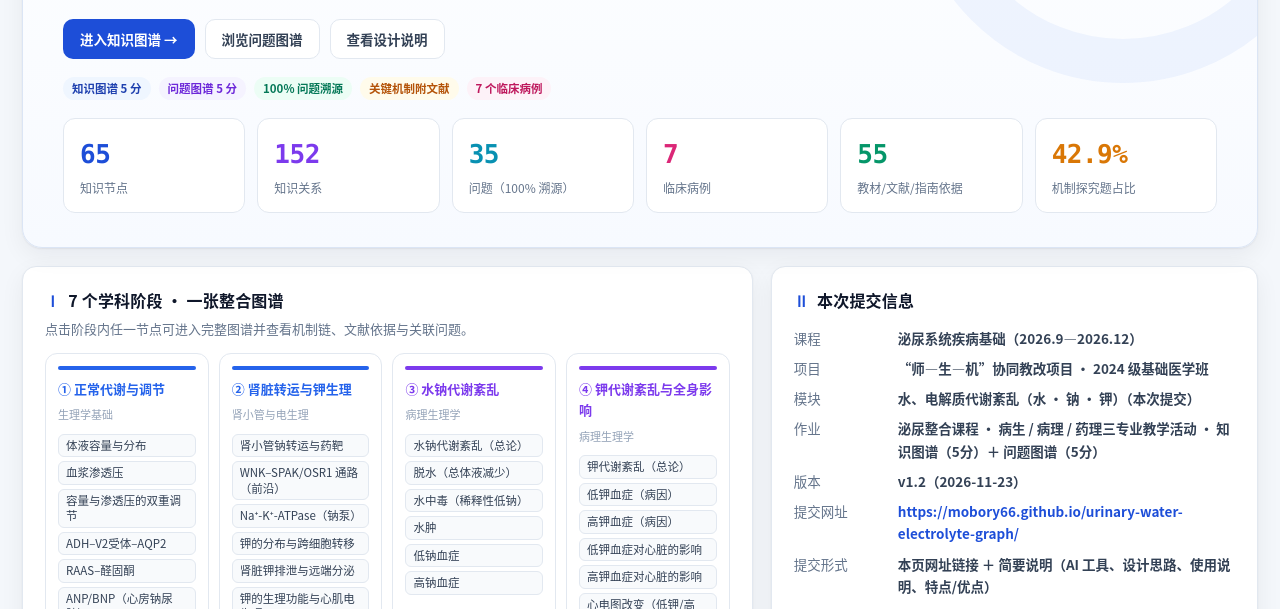
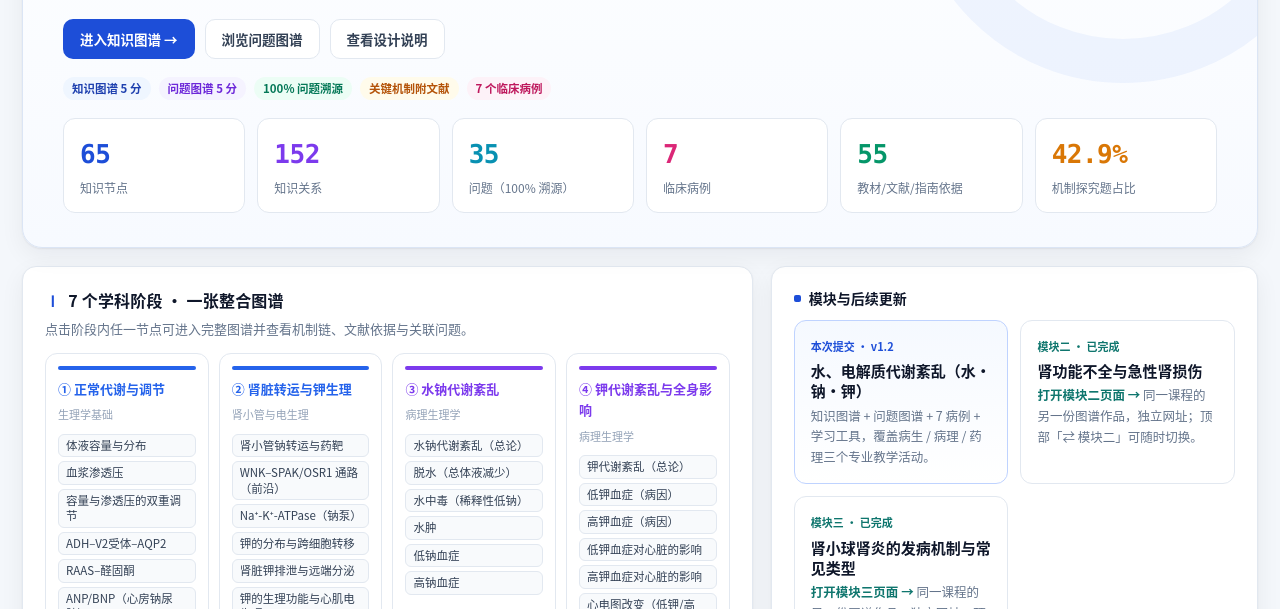
Before and after one commit to mobory66/urinary-water-electrolyte-graph, a plain HTML site: page index.html in a window 1280 px wide. Shown: the part 343-952 px from the top of the page. Drawn offline with Linux system fonts and the light colour scheme.

Commit message:
Add files via upload

```diff
--- a/index.html
+++ b/index.html
@@ -3600,22 +3600,12 @@ APP.views.overview = function () {
         '<div class="stage-strip">' + stageCards + '</div>' +
       '</div>' +
       '<div class="card card-pad">' +
-        '<div class="section-title" style="font-size:16px"><span class="num">Ⅱ</span>本次提交信息</div>' +
-        '<dl class="info-list" style="margin-top:12px">' +
-          '<dt>课程</dt><dd>' + esc(META.course) + '</dd>' +
-          '<dt>项目</dt><dd>' + esc(META.program) + '</dd>' +
-          '<dt>模块</dt><dd>' + esc(META.module) + '（本次提交）</dd>' +
-          '<dt>作业</dt><dd>' + esc(META.assignment) + '</dd>' +
-          '<dt>版本</dt><dd>' + esc(META.version) + '（' + esc(META.date) + '）</dd>' +
-          '<dt>提交网址</dt><dd><a href="' + esc(META.links.self) + '">' + esc(META.links.self) + '</a></dd>' +
-          '<dt>提交形式</dt><dd>本页网址链接 ＋ 简要说明（AI 工具、设计思路、使用说明、特点/优点）</dd>' +
-          '<dt>署名</dt><dd class="muted" style="font-weight:400">（按评分要求不在页面展示个人信息；提交时可在作业板块填写）</dd>' +
-        '</dl>' +
-        '<div class="hr"></div>' +
         '<div class="panel-title"><span class="dot"></span>模块与后续更新</div>' +
         '<div class="module-cards">' +
           '<div class="module-card current"><div class="mc-tag">本次提交 · ' + esc(META.version) + '</div><h4>水、电解质代谢紊乱（水·钠·钾）</h4><p>知识图谱 + 问题图谱 + 7 病例 + 学习工具，覆盖病生 / 病理 / 药理三个专业教学活动。</p></div>' +
-          '<div class="module-card"><div class="mc-tag" style="color:#0f766e">模块二 · 已完成</div><h4>肾功能不全的基本发病环节与急性肾损伤</h4><p><a href="' + esc(META.links.module2) + '" style="color:#0f766e;font-weight:700">打开模块二页面 →</a> 同一课程的另一份图谱作品，独立网址；顶部「⇄ 模块二」可随时切换。</p></div>' +
+          ((META.links.modules || []).filter(function (m) { return m.url !== META.links.self; }).map(function (m) {
+            return '<div class="module-card"><div class="mc-tag" style="color:#0f766e">' + esc(m.label) + ' · 已完成</div><h4>' + esc(m.title) + '</h4><p><a href="' + esc(m.url) + '" style="color:#0f766e;font-weight:700">打开' + esc(m.label) + '页面 →</a> 同一课程的另一份图谱作品，独立网址；顶部「⇄ ' + esc(m.label) + '」可随时切换。</p></div>';
+          }).join('')) +
         '</div>' +
       '</div>' +
     '</div>' +
@@ -3970,7 +3960,7 @@ APP.views.guide = function () {
             '<tr><th>提交网址</th><td><a href="' + esc(META.links.self) + '">' + esc(META.links.self) + '</a></td></tr>' +
             '<tr><th>一句话说明</th><td>本作品用“生理—病生—病理—药理—临床”五层结构整合水电解质紊乱知识图谱（65 节点/152 关系），并设计 35 个 100% 溯源知识节点的问题图谱（三级问题、四类问题、机制探究占 ' + APP.stats.mechPct + '%），附 7 个临床病例与交互学习工具；AI 仅用于生成初稿与网页代码，医学内容逐条对照教材、指南与 PubMed 文献人工核对。</td></tr>' +
           '</tbody></table>' +
-          '<div class="note-box" style="margin-top:12px"><b>提交提示：</b>把本页网址粘贴到作业板块即可；页面顶部/页脚的「⇄ 模块二」按钮可切换到模块二（肾功能不全与急性肾损伤，独立网址 <a href="' + esc(META.links.module2) + '">' + esc(META.links.module2) + '</a>），两页可互相切换。若需展示课堂使用记录，可在下方补充。</div>' +
+          '<div class="note-box" style="margin-top:12px"><b>提交提示：</b>把本页网址粘贴到作业板块即可；页面顶部与页脚有切换按钮，可切换到模块二（<a href="' + esc(META.links.module2) + '">' + esc(META.links.module2) + '</a>）与模块三（<a href="' + esc(META.links.module3) + '">' + esc(META.links.module3) + '</a>），三个模块可互相切换。若需展示课堂使用记录，可在下方补充。</div>' +
         '</section>' +
         '<section class="guide-section" id="g-ai"><h2>AI 工具使用说明</h2><div class="sec-sub">对应作业要求：说明所用 AI 工具、设计思路、使用说明、特点/优点，并体现“审核后再提交”。</div>' +
           '<p>' + esc(GUIDE.ai.intro) + '</p>' +
```
